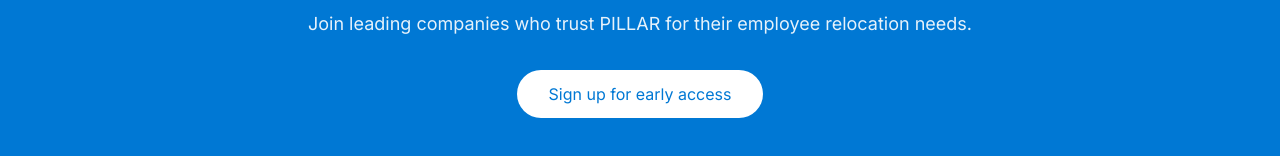
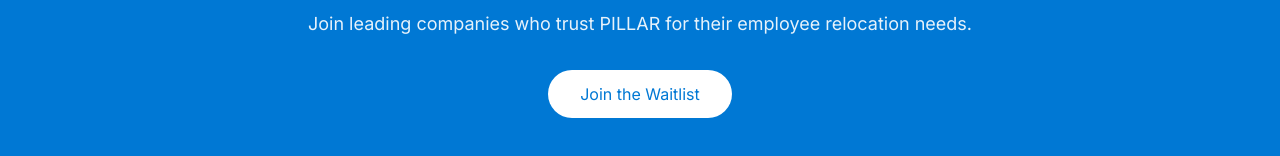
Before and after one commit to dhaneshb/pillar-relocation-simplified, a React (Vite) app: page / in a window 1280 px wide. Shown: the part 2639-2795 px from the top of the page. Built offline with nearby package versions, Linux system fonts and the light colour scheme.

Commit message:
Update text to "Join the Waitlist"
Modified the relevant component to display the text "Join the Waitlist" instead of the previous call-to-action. This update aims to enhance user engagement.
[skip gpt_engineer]

```diff
--- a/src/components/GetStarted.tsx
+++ b/src/components/GetStarted.tsx
@@ -10,7 +10,7 @@ const GetStarted = () => {
         </p>
         <div className="flex justify-center animate-fade-in" style={{ animationDelay: "0.4s" }}>
           <button className="bg-white text-[#0078D4] px-8 py-3 rounded-full hover:bg-gray-100 transition-colors">
-            Sign up for early access
+            Join the Waitlist
           </button>
         </div>
       </div>
```
